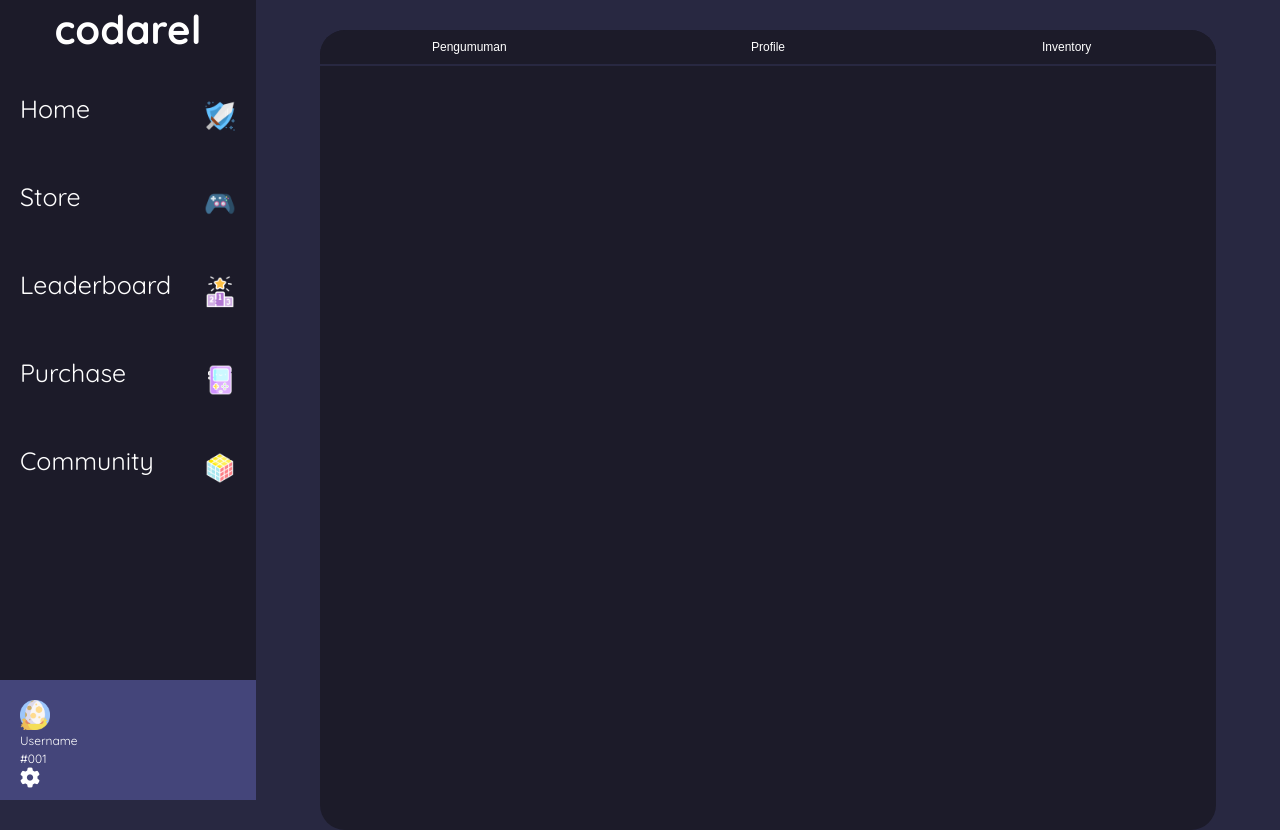
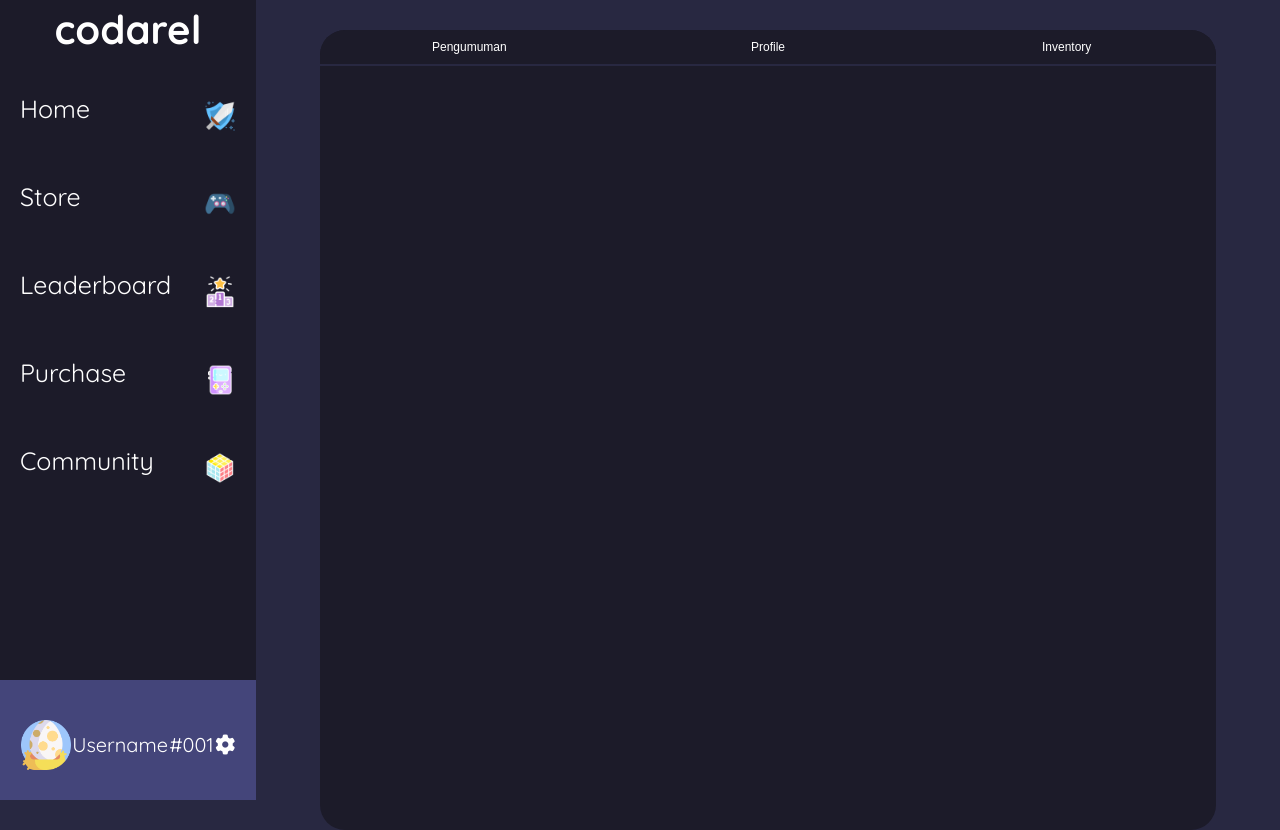
Before and after one commit to codarel/codarel.github.io, a PHP site: page /home.html in a window 1280 px wide. Run offline with PHP 8.4, Linux system fonts and the light colour scheme; some libraries are stand-ins or nearby versions.

Commit message:
memperbaiki sidebar

```diff
--- a/css/style.css
+++ b/css/style.css
@@ -133,20 +133,29 @@ h3 {
   .right {
     position: absolute;
     bottom: 0%;
+    display: flex;
+    flex-wrap: wrap;
     font-size: 20px;
     width: 100%;
     height: 15%;
     background-color: #44457a;
-    padding: 20px;
+    padding: 20px 20px 10px 20px;
     box-sizing: border-box;
+    overflow: hidden;
   }
 
   .right img {
-    width: 30px;
+    width: 50px;
+    margin: auto;
   }
 
   .user {
-    font-size: 12px;
+    font-size: 20px;
+    margin: auto;
+  }
+
+  .fas {
+    margin: auto;
   }
 
   .navbar {
@@ -168,8 +177,8 @@ h3 {
   }
 
   .navbar a img {
-    max-height: 14rem;
-    max-width: 14rem;
+    max-height: 50px;
+    max-width: 50px;
     margin: auto;
     float: right;
   }
```
